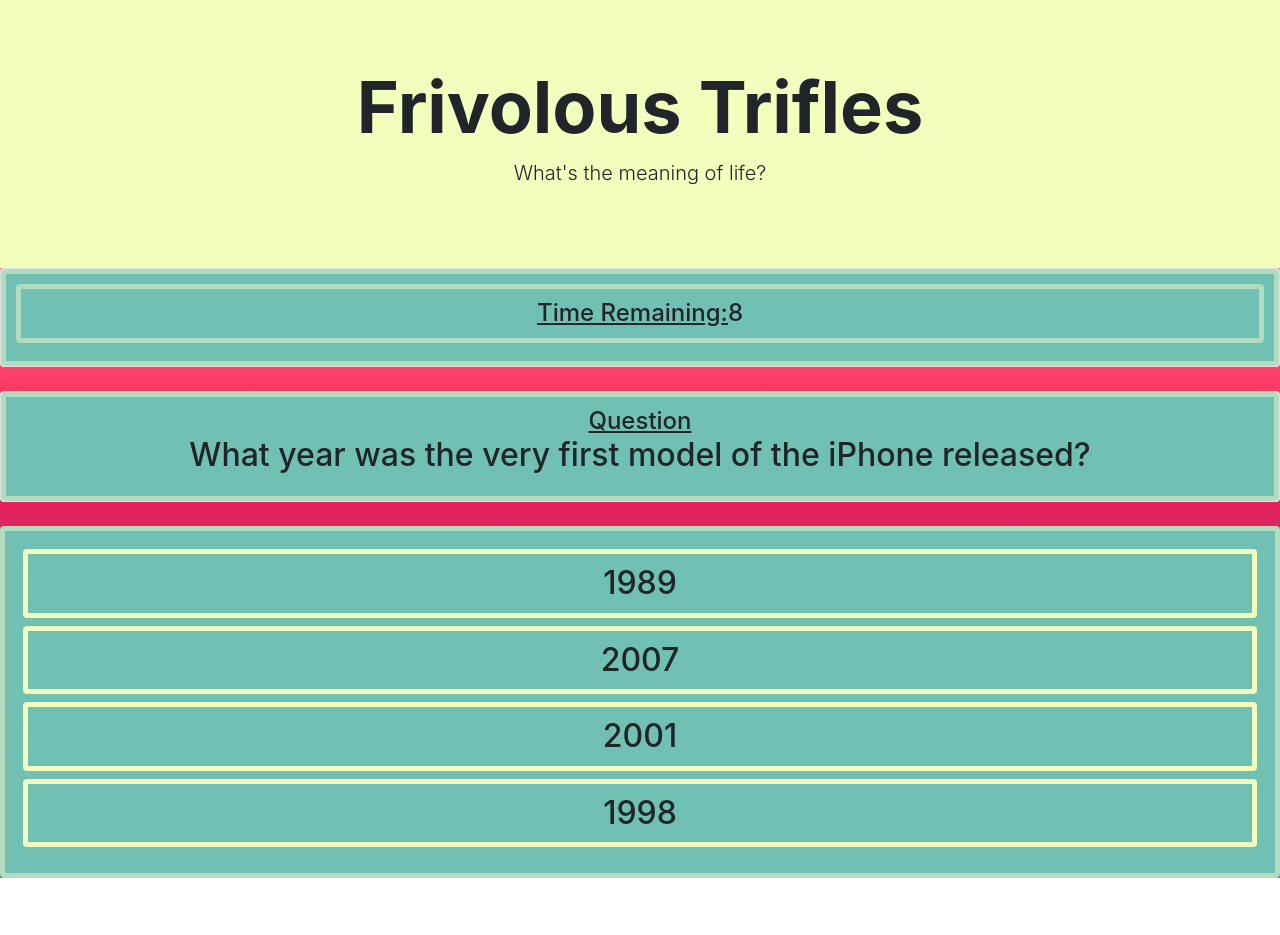
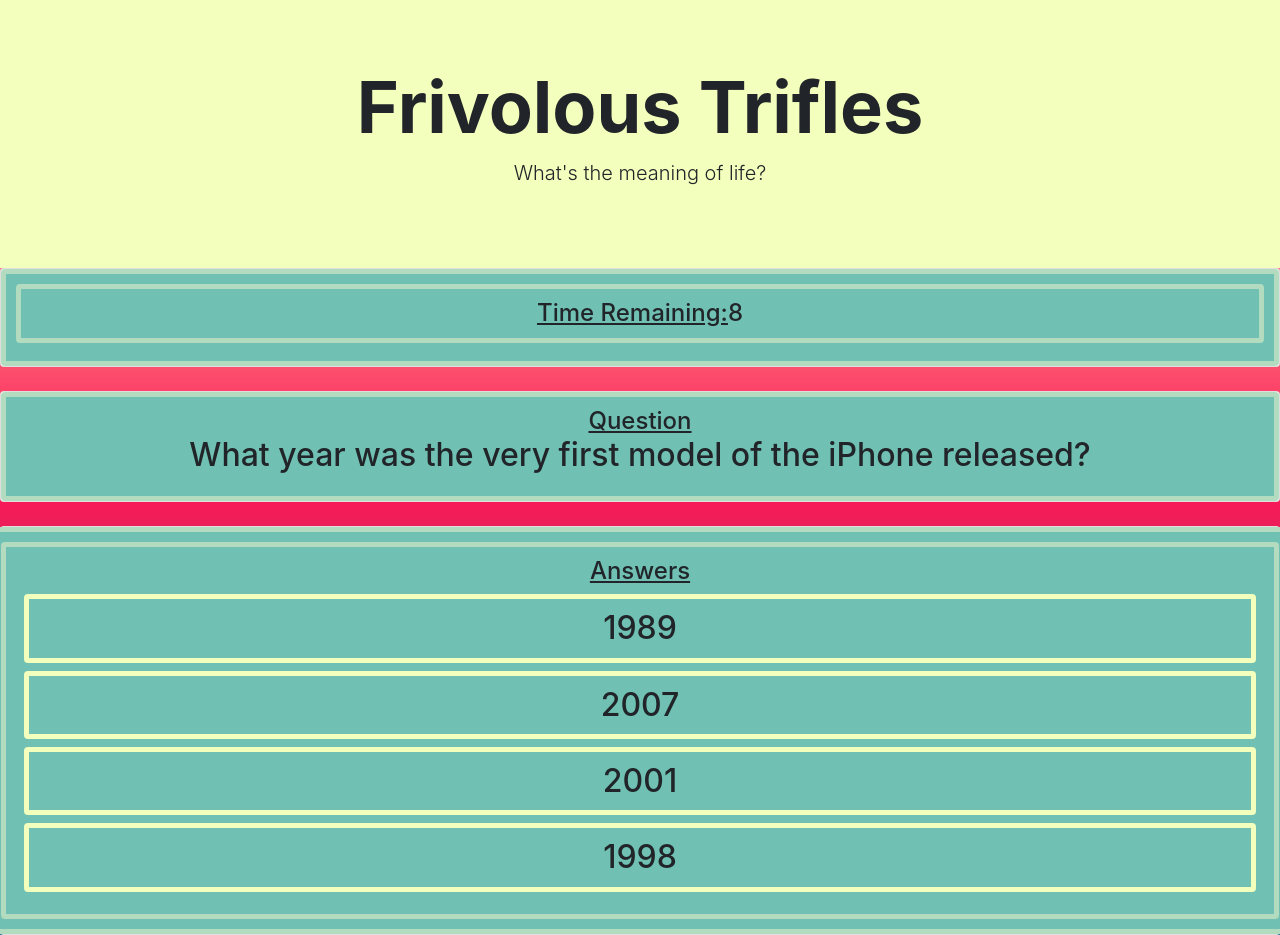
Before and after one commit to BMD-518/Triviagame, a plain HTML site: page index.html in a window 1280 px wide. Both pictures are taken after a click on the button "Click here to find out!". Before the commit the page ends 878 px from the top, so only its background shows below. Drawn offline with nearby package versions, Linux system fonts and the light colour scheme.

Commit message:
reverted to previous commit

```diff
--- a/assets/javascript/app.js
+++ b/assets/javascript/app.js
@@ -73,8 +73,7 @@
     $('#current-question').html(`
         <h2 class="text-center">${question}</h2>
     `);
-    // display responses
-    $('#answer-game-card').html(`
+    $('#current-answers').html(`
         <h2>${threeTruthsAndALie(responses)}</h2>
     `);
 };
@@ -106,14 +105,10 @@
     if (selection === correctAnswer){
         answeredCorrectly++;
         nextSong();
-        // winOrLose('win');
-        // setTimeout(nextSong, 3 * 1000).then(clearInterval(timer));
         console.log('Victorious');
     } else {
         answeredIncorrectly++;
         nextSong();
-        // winOrLose('lose');
-        // setTimeout(nextSong, 3 * 1000).then(clearInterval(timer));
         console.log('The smell of da-feet');
     }
 
@@ -152,9 +147,7 @@
 
     // increment wrong answer counter
     answeredIncorrectly++;
-    // winOrLose('lose');
     // call next question function
-    // setTimeout(nextSong, 3 * 1000).then(clearInterval(timer));
     nextSong();
 };
 
--- a/index.html
+++ b/index.html
@@ -37,11 +37,15 @@
     </div>
     <br>
     <!-- Answer card -->
-    <div class="card text-left card-body response" id="answer-game-card">
+    <div class="card text-left" id="answer-game-card">
+      <div class="card-body row">
+        <div class="card-body col">
           <h4 class="card-title changeling text-center"><u>Answers</u> <span id="current-answers"></span></h4>
+        </div>
         <!-- <div class="card-body col-6">
             <h4 class="card-title text-center changeling"><u>Game Stats</u> <span id="current-game"></span></h4>
         </div> -->
+      </div>
     </div>
 
 
```
